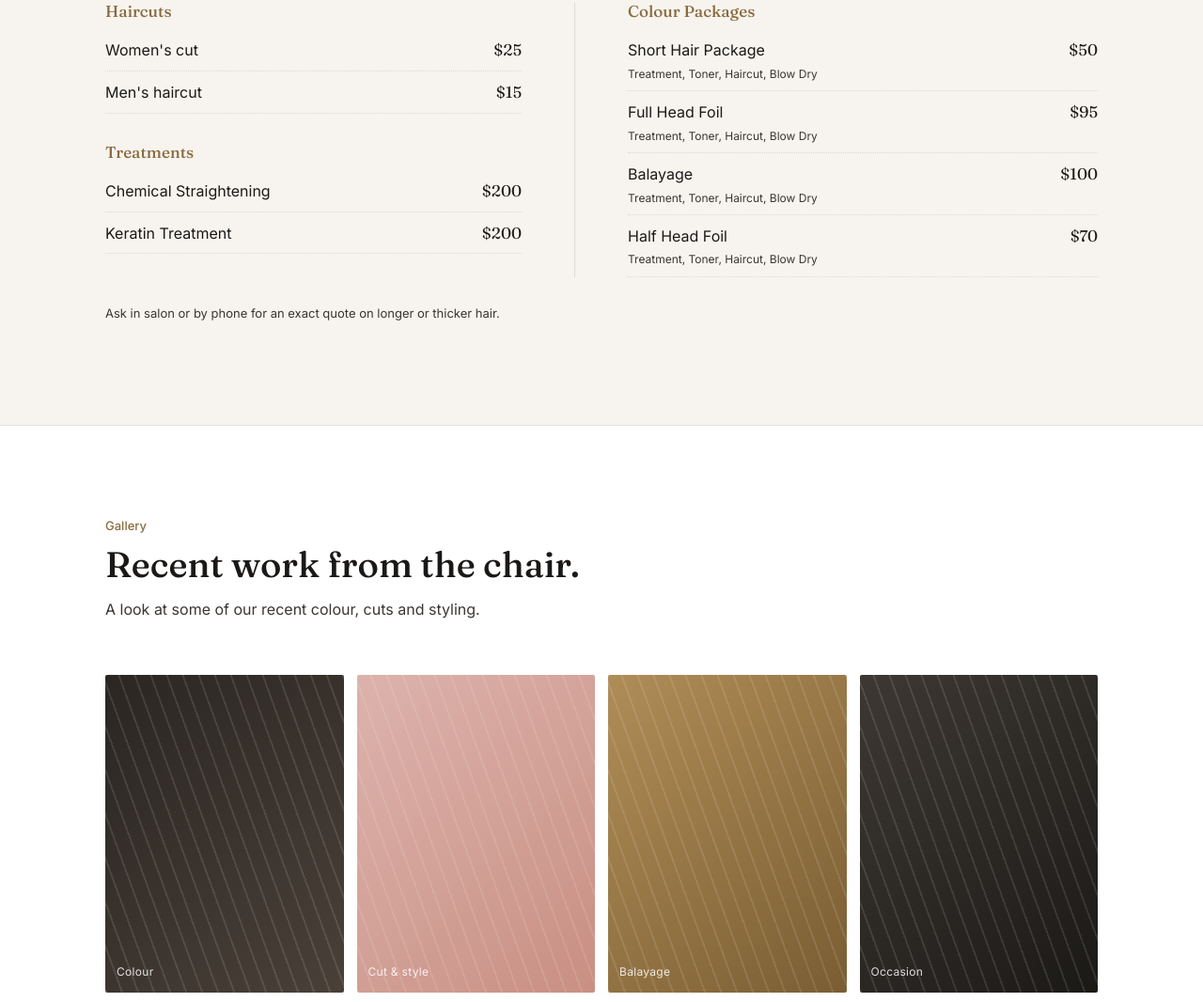
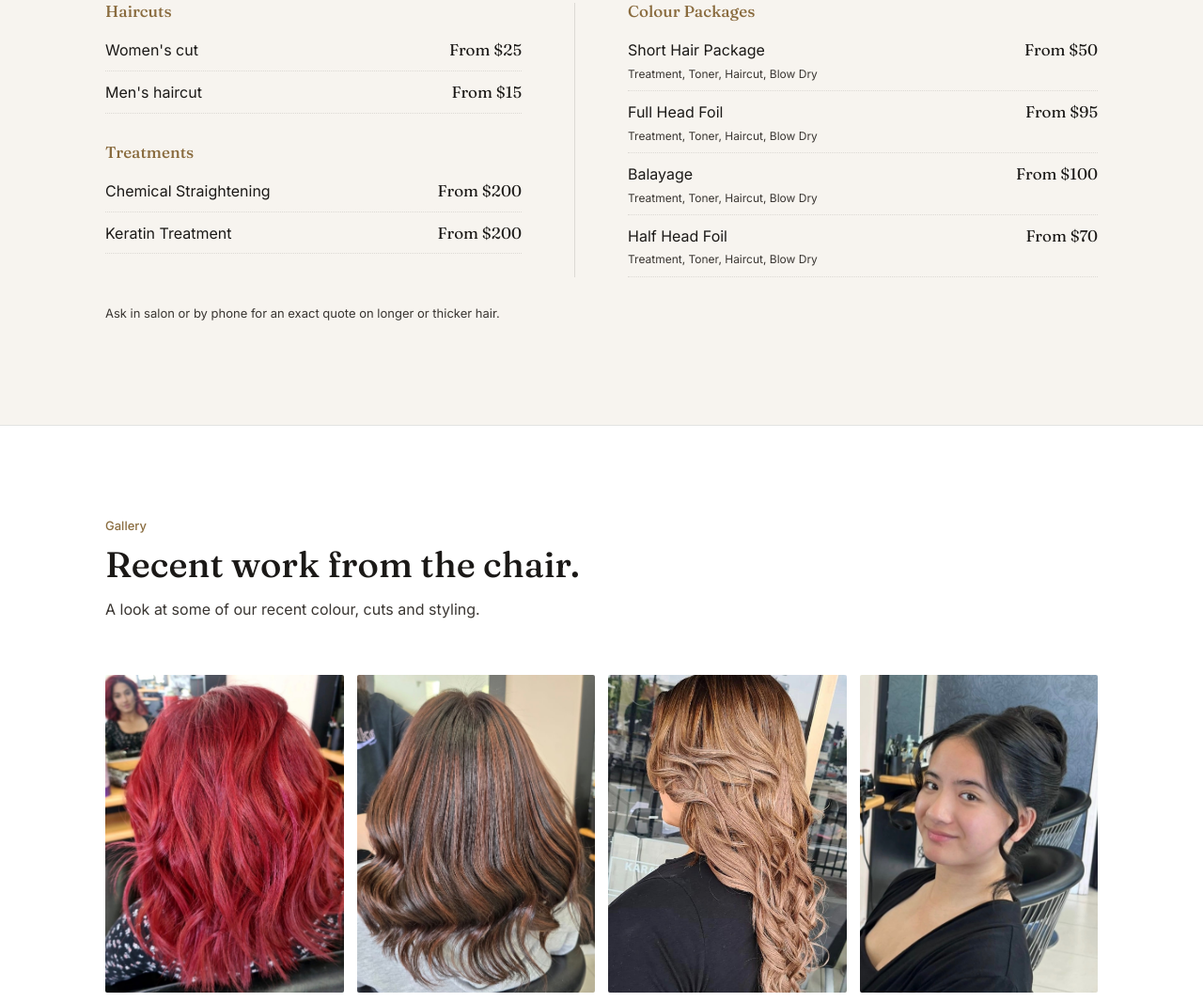
Before and after one commit to Delirium02/KL-hair-salon, a plain HTML site: page index.html in a window 1280 px wide. Shown: the part 1348-2414 px from the top of the page at 94% size. Drawn offline with Linux system fonts and the light colour scheme.

Commit message:
updated info, added images to the gallery

```diff
--- a/index.html
+++ b/index.html
@@ -80,13 +80,13 @@
         <div class="menu-column">
           <div class="menu-category">
             <h3 class="category-title">Haircuts</h3>
-            <div class="menu-row"><span>Women's cut</span><span class="menu-price">$25</span></div>
-            <div class="menu-row"><span>Men's haircut</span><span class="menu-price">$15</span></div>
+            <div class="menu-row"><span>Women's cut</span><span class="menu-price">From $25</span></div>
+            <div class="menu-row"><span>Men's haircut</span><span class="menu-price">From $15</span></div>
           </div>
           <div class="menu-category">
             <h3 class="category-title">Treatments</h3>
-            <div class="menu-row"><span>Chemical Straightening</span><span class="menu-price">$200</span></div>
-            <div class="menu-row"><span>Keratin Treatment</span><span class="menu-price">$200</span></div>
+            <div class="menu-row"><span>Chemical Straightening</span><span class="menu-price">From $200</span></div>
+            <div class="menu-row"><span>Keratin Treatment</span><span class="menu-price">From $200</span></div>
           </div>
         </div>
         <div class="menu-column">
@@ -94,19 +94,19 @@
             <h3 class="category-title">Colour Packages</h3>
             <div class="menu-row">
               <span>Short Hair Package<em>Treatment, Toner, Haircut, Blow Dry</em></span>
-              <span class="menu-price">$50</span>
+              <span class="menu-price">From $50</span>
             </div>
             <div class="menu-row">
               <span>Full Head Foil<em>Treatment, Toner, Haircut, Blow Dry</em></span>
-              <span class="menu-price">$95</span>
+              <span class="menu-price">From $95</span>
             </div>
             <div class="menu-row">
               <span>Balayage<em>Treatment, Toner, Haircut, Blow Dry</em></span>
-              <span class="menu-price">$100</span>
+              <span class="menu-price">From $100</span>
             </div>
             <div class="menu-row">
               <span>Half Head Foil<em>Treatment, Toner, Haircut, Blow Dry</em></span>
-              <span class="menu-price">$70</span>
+              <span class="menu-price">From $70</span>
             </div>
           </div>
         </div>
@@ -124,24 +124,24 @@
       </div>
       <div class="gallery">
         <div class="gallery-item">
-          <div class="gallery-image photo-color"></div>
-          <div class="texture-overlay"></div>
-          <div class="gallery-caption">Colour</div>
+          <div class="gallery-image photo-color">
+            <img src="images/hair-colour-red.jpg" alt="Colour">
+          </div>
         </div>
         <div class="gallery-item">
-          <div class="gallery-image photo-cut"></div>
-          <div class="texture-overlay"></div>
-          <div class="gallery-caption">Cut &amp; style</div>
+          <div class="gallery-image photo-cut">
+            <img src="images/hair-cut-highlights.jpg" alt="Cut">
+          </div>
         </div>
         <div class="gallery-item">
-          <div class="gallery-image photo-balayage"></div>
-          <div class="texture-overlay"></div>
-          <div class="gallery-caption">Balayage</div>
+          <div class="gallery-image photo-balayage">
+            <img src="images/hair-balayage-waves.jpg" alt="Balayage">
+          </div>
         </div>
         <div class="gallery-item">
-          <div class="gallery-image photo-occasion"></div>
-          <div class="texture-overlay"></div>
-          <div class="gallery-caption">Occasion</div>
+          <div class="gallery-image photo-occasion">
+            <img src="images/hair-occasion-updo.jpg" alt="Occasion">
+          </div>
         </div>
       </div>
     </div>
--- a/style.css
+++ b/style.css
@@ -379,35 +379,10 @@
   inset: 0;
 }
 
-.photo-color {
-  background: linear-gradient(135deg, #2a2622, #4a4038);
-}
-
-.photo-cut {
-  background: linear-gradient(135deg, var(--rose), #c98f83);
-}
-
-.photo-balayage {
-  background: linear-gradient(135deg, var(--gold), #7a5d33);
-}
-
-.photo-occasion {
-  background: linear-gradient(135deg, #3d3833, #1b1917);
-}
-
-.texture-overlay {
-  position: absolute;
-  inset: 0;
-  background: repeating-linear-gradient(70deg, rgba(255, 255, 255, 0.10) 0 2px, transparent 2px 16px);
-}
-
-.gallery-caption {
-  position: absolute;
-  bottom: 12px;
-  left: 12px;
-  color: rgba(255, 255, 255, 0.85);
-  font-size: 12px;
-  letter-spacing: 0.3px;
+.gallery-image img {
+  width: 100%;
+  height: 102%;
+  object-fit: cover;
 }
 
 /* ---------- reviews ---------- */
```
Also changed, not shown: images/hair-balayage-waves.jpg (added), images/hair-colour-red.jpg (added), images/hair-cut-highlights.jpg (added), images/hair-occasion-updo.jpg (added).
